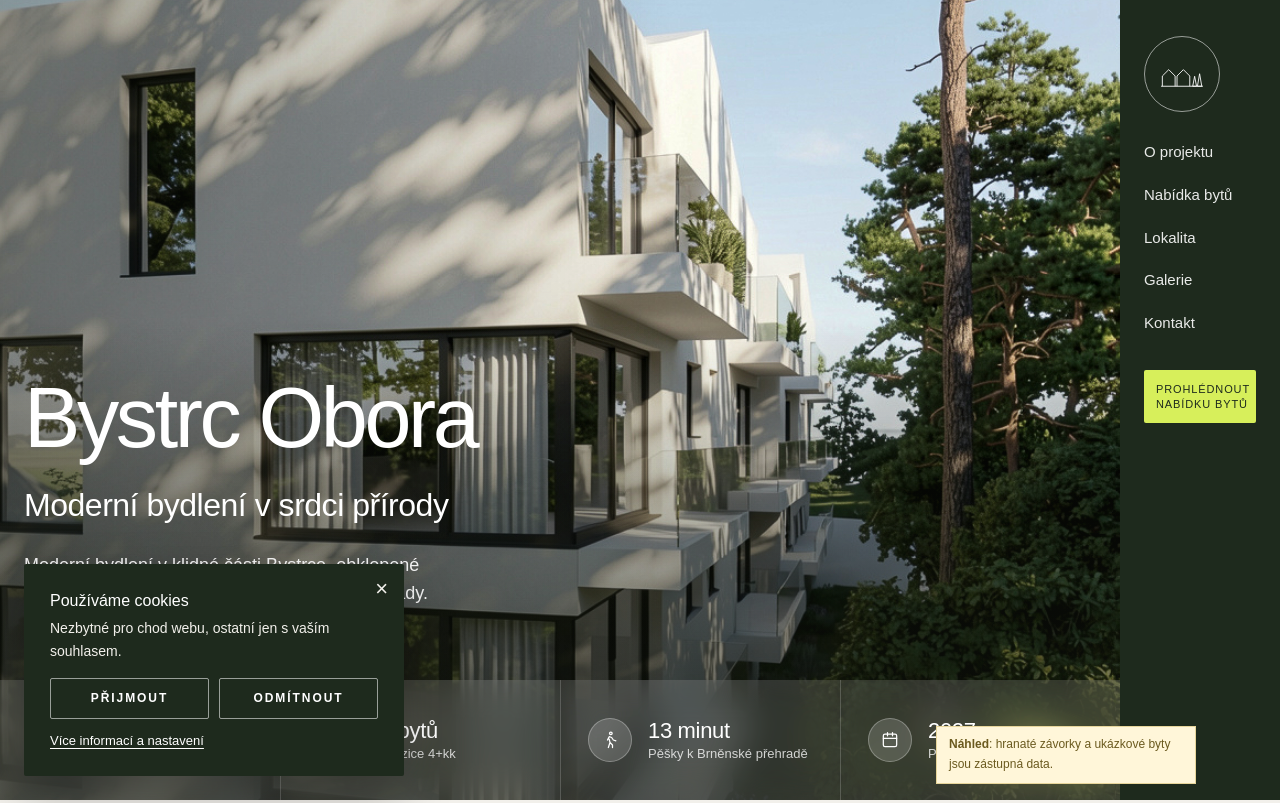
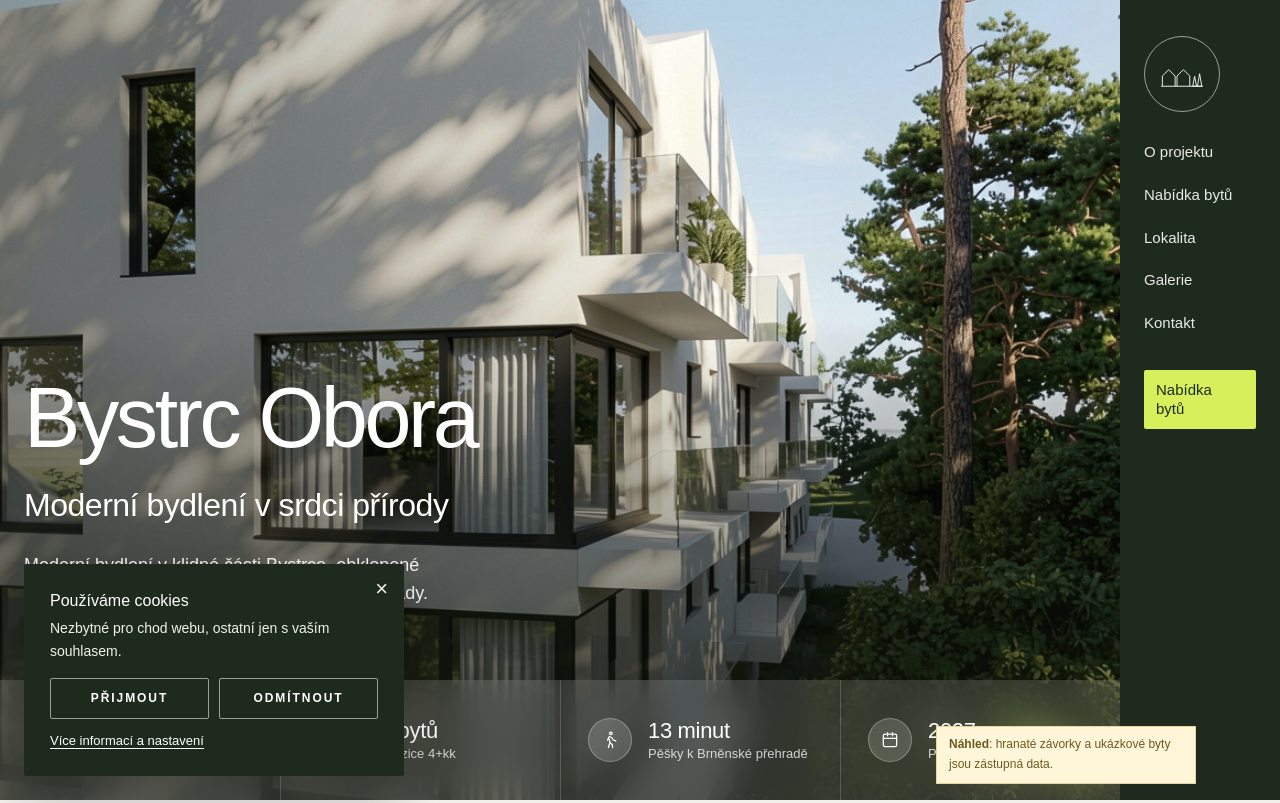
Before and after one commit to silviemolkova1-hash/web-bystrc, a plain HTML site: page index.html in a window 1280 px wide. Shown: the top 803 px of the page. Drawn offline with Linux system fonts and the light colour scheme; a web font is replaced by a local one.

Commit message:
Tlačítko v panelu: Nabídka bytů stejným písmem jako menu
Co-Authored-By: Claude Opus 5.5 <noreply@anthropic.com>
Claude-Session: https://claude.ai/code/session_01H9SPLWmZt7MXtULPHt2MWe

```diff
--- a/index.html
+++ b/index.html
@@ -1823,6 +1823,7 @@ section#lokalita .loc-head .lead{padding-top:8px}
 @media(min-width:1001px){.hb-ctaw{background:#1E2A1D}.hb-ctaw .hb-cta{display:none}}
 @media(max-width:1000px){.heroB .hb-ctaw{grid-column:1/-1}.heroB .hb-cta{background:#D7EF5B!important}.heroB .hb-cta-b{color:#1E2A1D}}
 .hb-pbtn2{width:100%;box-sizing:border-box;padding:12px;letter-spacing:.08em;white-space:normal}
+.heroB .hb-pbtn2{font-size:15px;font-weight:400;letter-spacing:0;text-transform:none;line-height:1.3;padding:10px 12px}
 </style>
 </head>
 <body>
@@ -1855,7 +1856,7 @@ section#lokalita .loc-head .lead{padding-top:8px}
     <aside class="hb-panel">
       <a href="#" class="hb-logo" aria-label="Bystrc Obora, zpět nahoru"><svg width="58" height="35" viewBox="0 0 328 196" aria-hidden="true"><g fill="none" stroke="currentColor" stroke-width="7" stroke-linejoin="miter" stroke-miterlimit="10"><polyline points="10,190 10,110 60,60 110,110 110,190"/><polyline points="125,190 125,110 175,60 225,110 225,190"/><polygon points="248,190 263,112 278,190"/><polygon points="285,190 302,92 319,190"/><line x1="0" y1="190" x2="328" y2="190"/></g></svg></a>
       <nav class="hb-nav" aria-label="Hlavní menu"><a href="#projekt">O projektu</a><a href="#byty">Nabídka bytů</a><a href="#lokalita">Lokalita</a><a href="#galerie">Galerie</a><a href="#kontakt">Kontakt</a></nav>
-      <a class="hb-pbtn2" href="#byty">Prohlédnout nabídku bytů</a>
+      <a class="hb-pbtn2" href="#byty">Nabídka bytů</a>
     </aside>
   </div>
   <div class="hb-bot">
```
